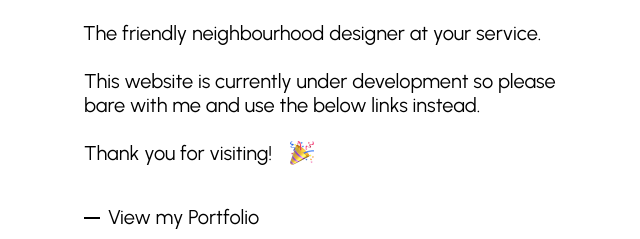
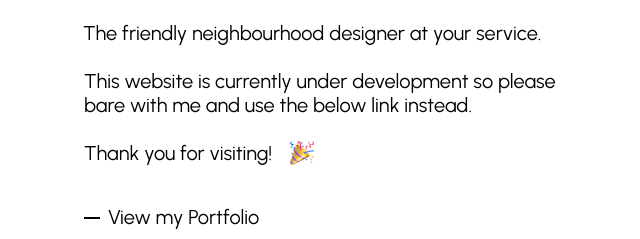
Before and after one commit to UnniQuu/portfolio, a plain HTML site: page index.html in a window 1280 px wide. Shown: the part 378-617 px from the top of the page, 85-725 px from the left. Drawn offline with Linux system fonts and the light colour scheme; files that its build step writes are made by us from their sources.

Commit message:
Update index.html

```diff
--- a/index.html
+++ b/index.html
@@ -12,7 +12,7 @@
 <div class="v3_14"><div class="v3_15"></div></div>
 <div class="v3_18"><span class="v2_11">The friendly neighbourhood designer at your service. </span></div>
 <div class="v3_33"><span class="v3_34">This website is currently under development so please
-bare with me and use the below links instead. </span></div>
+bare with me and use the below link instead. </span></div>
 <div class="v3_178"><span class="v3_179">Thank you for visiting!</span></div>
 <a href="https://www.figma.com/proto/3yBOT5rGDMIZhNtidspVKE/Portfolio?page-id=0%3A1&node-id=1%3A2&viewport=241%2C48%2C0.18&scaling=scale-down&starting-point-node-id=1%3A2"><div class="v3_20"><span class="v3_21">View my Portfolio</span></div></a>
 <div class="v3_22"></div>
```
